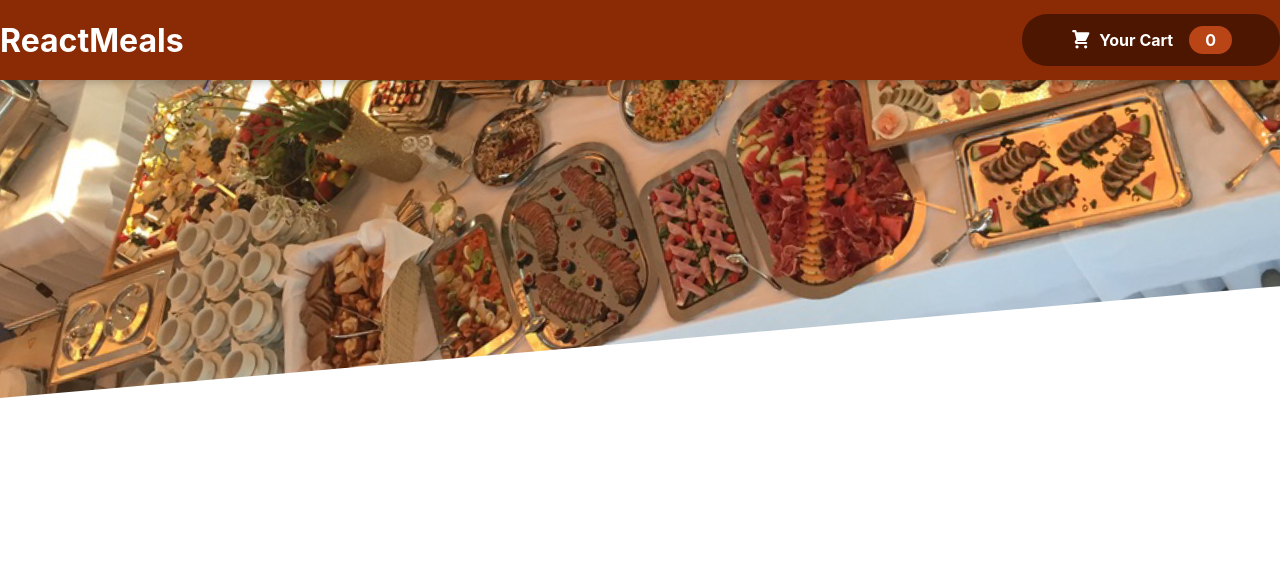
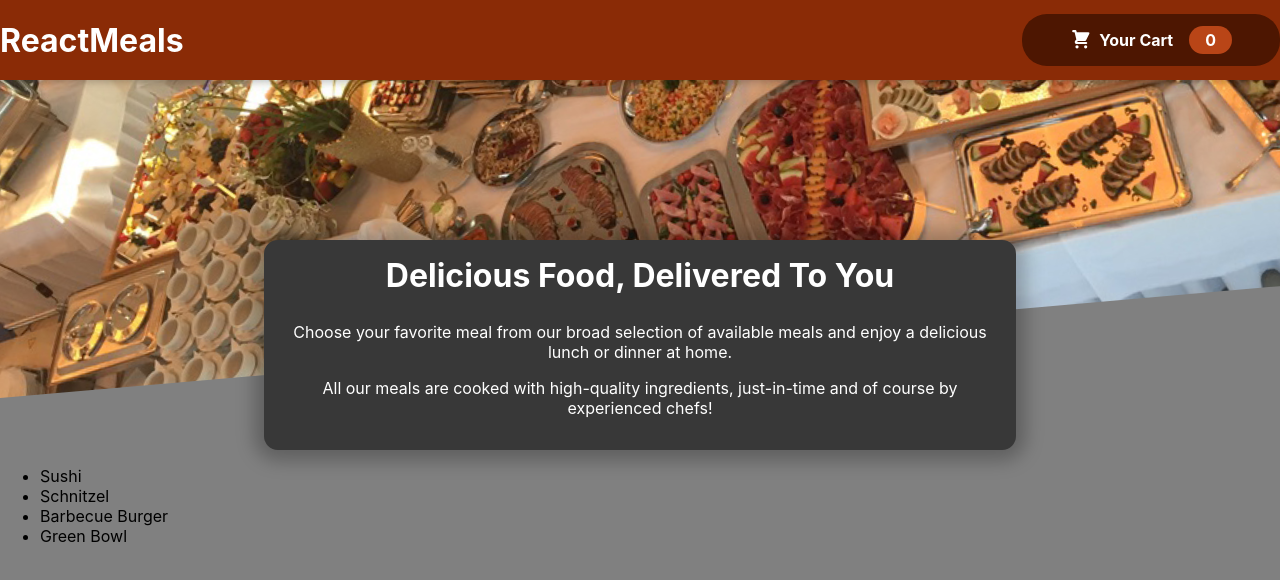
Before and after one commit to sukku-akky/ReactRestaurantApp, a React (Create React App) app: page / in a window 1280 px wide. Shown: the top 580 px of the page. Built offline with nearby package versions, Linux system fonts and the light colour scheme.

Commit message:
meals-component-commit

```diff
--- a/src/App.js
+++ b/src/App.js
@@ -1,7 +1,15 @@
+import { Fragment } from "react";
 import Header from "./components/Layout/Header";
+import Meals from "./components/Meals/Meals";
 function App() {
   return (
-   <Header/>
+   <Fragment>
+    <Header/>
+    <main>
+      <Meals/>
+    </main>
+
+   </Fragment>
   )
 };
 
--- /dev/null
+++ b/src/components/Meals/AvailableMeals.js
@@ -0,0 +1,44 @@
+import classes from "./AvailableMeals.module.css";
+
+const DUMMYMEALS=[
+    {
+        id: 'm1',
+        name: 'Sushi',
+        description: 'Finest fish and veggies',
+        price: 22.99,
+      },
+      {
+        id: 'm2',
+        name: 'Schnitzel',
+        description: 'A german specialty!',
+        price: 16.5,
+      },
+      {
+        id: 'm3',
+        name: 'Barbecue Burger',
+        description: 'American, raw, meaty',
+        price: 12.99,
+      },
+      {
+        id: 'm4',
+        name: 'Green Bowl',
+        description: 'Healthy...and green...',
+        price: 18.99,
+      },
+]
+
+
+
+const AvailableMeals=()=>{
+    const mealsList=DUMMYMEALS.map(meal=><li>{meal.name}</li>)
+    return (
+        <section>
+            <ul>
+                {mealsList}
+            </ul>
+        </section>
+    )
+
+}
+
+export default AvailableMeals;
--- /dev/null
+++ b/src/components/Meals/AvailableMeals.module.css
@@ -0,0 +1,24 @@
+.meals {
+    max-width: 60rem;
+    width: 90%;
+    margin: 2rem auto;
+    animation: meals-appear 1s ease-out forwards;
+  }
+
+  .meals ul {
+    list-style: none;
+    margin: 0;
+    padding: 0;
+  }
+
+  @keyframes meals-appear {
+    from {
+      opacity: 0;
+      transform: translateY(3rem);
+    }
+
+    to {
+      opacity: 1;
+      transform: translateY(0);
+    }
+  }
--- /dev/null
+++ b/src/components/Meals/Meals.js
@@ -0,0 +1,16 @@
+import {Fragment} from "react";
+import AvailableMeals from "./AvailableMeals";
+import MealsSummary from "./MealsSummary";
+
+const Meals=()=>{
+    return (
+        <Fragment>
+            <MealsSummary/>
+            <AvailableMeals/>
+
+        </Fragment>
+    )
+
+}
+
+export default Meals;
--- /dev/null
+++ b/src/components/Meals/MealsSummaru.module.css
@@ -0,0 +1,18 @@
+.summary {
+    text-align: center;
+    max-width: 45rem;
+    width: 90%;
+    margin: auto;
+    margin-top: -10rem;
+    position: relative;
+    background-color: #383838;
+    color: white;
+    border-radius: 14px;
+    padding: 1rem;
+    box-shadow: 0 1px 18px 10px rgba(0, 0, 0, 0.25);
+  }
+
+  .summary h2 {
+    font-size: 2rem;
+    margin-top: 0;
+  }
--- /dev/null
+++ b/src/components/Meals/MealsSummary.js
@@ -0,0 +1,21 @@
+import classes from "./MealsSummaru.module.css";
+
+
+const MealsSummary=()=>{
+    return (
+        <section className={classes.summary}>
+          <h2>Delicious Food, Delivered To You</h2>
+          <p>
+            Choose your favorite meal from our broad selection of available meals
+            and enjoy a delicious lunch or dinner at home.
+          </p>
+          <p>
+            All our meals are cooked with high-quality ingredients, just-in-time and
+            of course by experienced chefs!
+          </p>
+        </section>
+      );
+
+}
+
+export default MealsSummary;
--- a/src/index.css
+++ b/src/index.css
@@ -5,6 +5,7 @@
     sans-serif;
   -webkit-font-smoothing: antialiased;
   -moz-osx-font-smoothing: grayscale;
+  background-color: grey;
 }
 
 code {
```
